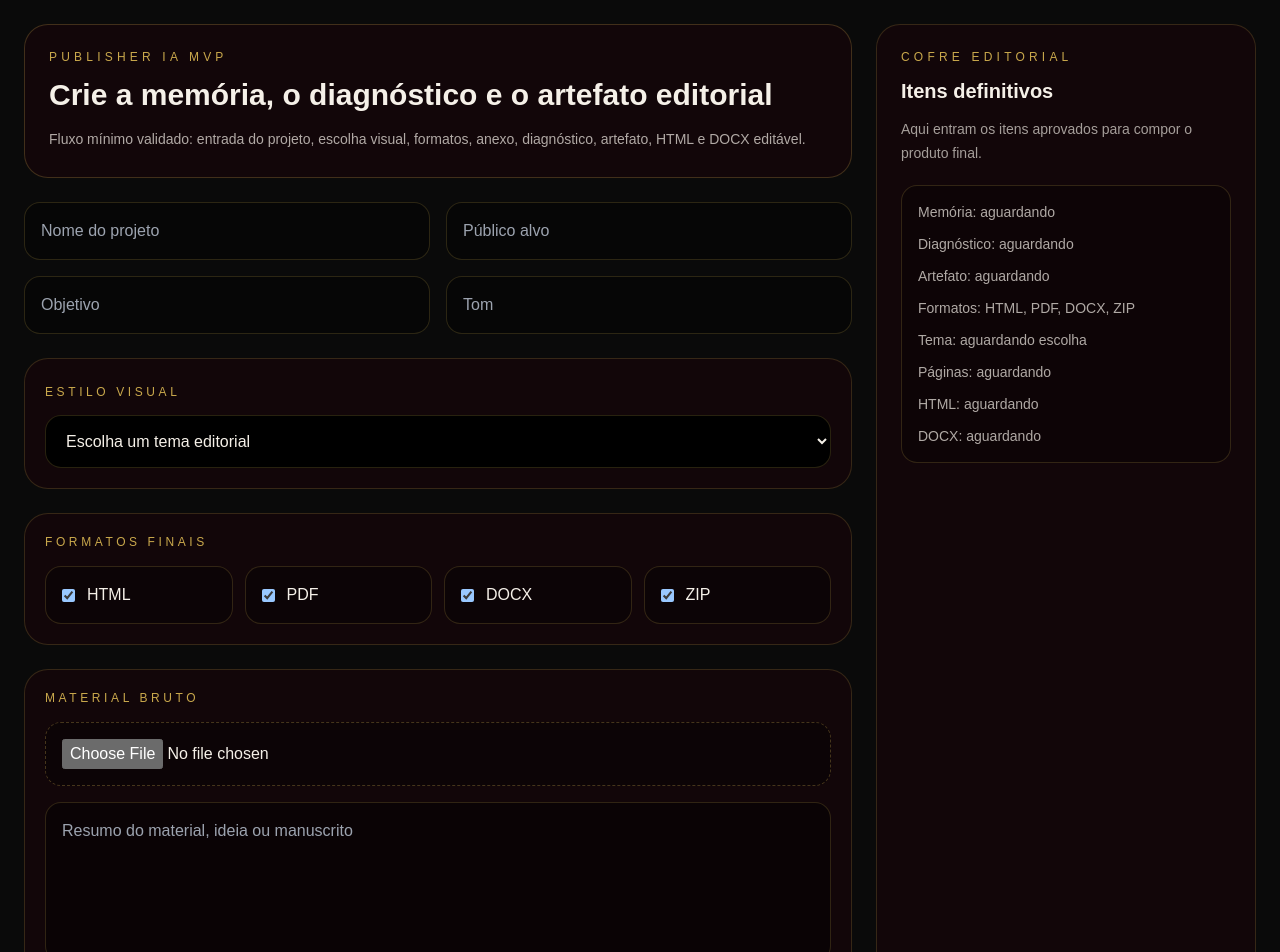
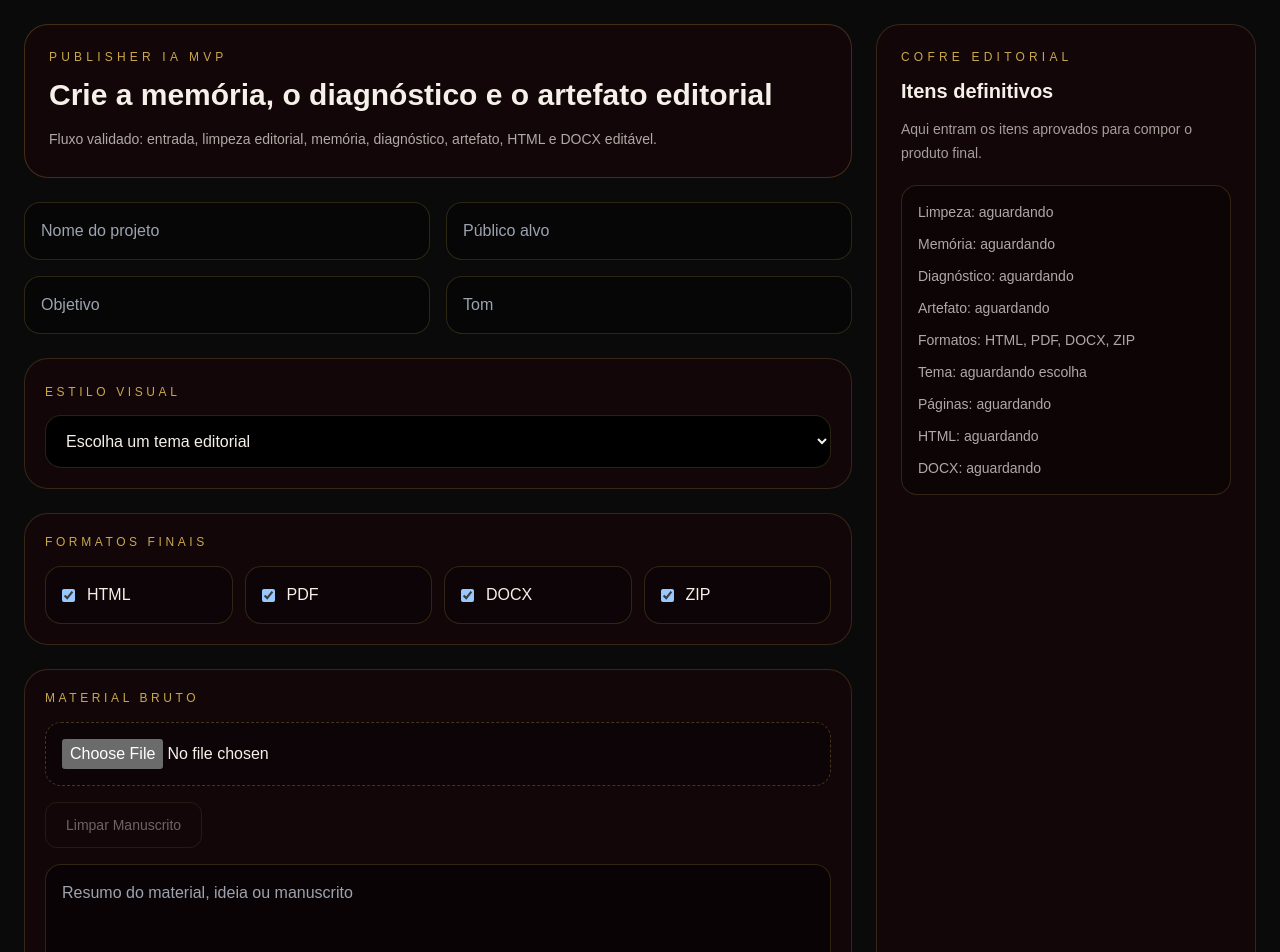
Before and after one commit to Sollimastudio/Tronco-ia, a Next.js app: page /publisher/mvp in a window 1280 px wide. Shown: the top 952 px of the page. Built offline with nearby package versions, Linux system fonts and the light colour scheme.

Commit message:
feat: add manuscript cleaning step to Publisher MVP

```diff
--- a/src/components/PublisherMvp.tsx
+++ b/src/components/PublisherMvp.tsx
@@ -74,7 +74,7 @@ function slugify(value: string) {
     .replace(/(^-|-$)/g, "") || "publisher";
 }
 
-function cleanText(value: string) {
+function baseCleanText(value: string) {
   return String(value || "")
     .replace(/\r/g, "")
     .replace(/[ \t]+/g, " ")
@@ -82,6 +82,104 @@ function cleanText(value: string) {
     .replace(/«[a-z0-9]+/gi, "")
     .replace(/\[(Ds|ss)\]/gi, "")
     .trim();
+}
+
+function repairCommonOcr(value: string) {
+  const replacements: Array<[RegExp, string]> = [
+    [/MANUAL DEAUTOCIRURGIA/gi, "MANUAL DE AUTOCIRURGIA"],
+    [/Autocirurgi\b/gi, "Autocirurgia"],
+    [/semnenhuma/gi, "sem nenhuma"],
+    [/barulhopara/gi, "barulho para"],
+    [/porfalta/gi, "por falta"],
+    [/quefunciona/gi, "que funciona"],
+    [/omundo/gi, "o mundo"],
+    [/muitotempo/gi, "muito tempo"],
+    [/antesde/gi, "antes de"],
+    [/cadadecisão/gi, "cada decisão"],
+    [/sensivel/gi, "sensível"],
+    [/saida/gi, "saída"],
+    [/cium(e|e)/gi, "ciúme"],
+    [/Vítiapítulo\s+inguagem de Vítima/gi, "Vítima"],
+    [/Fofoca comoIdentidade/gi, "Fofoca como Identidade"],
+    [/Instabilidade Emocionalcomo/gi, "Instabilidade Emocional como"],
+    [/Necessidade deAprovação/gi, "Necessidade de Aprovação"],
+    [/Mulher que Testa — ePerde/gi, "Mulher que Testa — e Perde"],
+    [/O Móauto Il/gi, "O Módulo II"],
+    [/MÓDULO!Como/gi, "MÓDULO I\nComo"],
+    [/MÓDULO!Atitudes/gi, "MÓDULO II\nAtitudes"],
+    [/A Ferida O Governo/gi, "A Ferida\n\nO Governo"],
+    [/D Esselivo é pravocê/gi, "Este livro é para você"],
+    [/trêspessoas/gi, "três pessoas"],
+    [/desprendidaassim/gi, "desprendida assim"],
+    [/comportamento funciona\.Funciona/gi, "comportamento funciona.\n\nFunciona"],
+    [/padrão repetido de comportamento/gi, "padrão repetido de comportamento"],
+    [/seescondendo/gi, "se escondendo"],
+    [/externamuda/gi, "externa muda"],
+    [/afrieza/gi, "a frieza"],
+    [/emalgum/gi, "em algum"],
+    [/umsegundo/gi, "um segundo"],
+    [/oddiagnóstico/gi, "o diagnóstico"],
+    [/banalem/gi, "banal em"],
+    [/silênciocomunicando/gi, "silêncio comunicando"],
+    [/noescuta/gi, "na escuta"],
+    [/quando pelo quanto/gi, "quanto pelo quanto"],
+    [/mesmo com quemaama/gi, "mesmo com quem a ama"],
+    [/realou/gi, "real ou"],
+    [/acrença/gi, "a crença"]
+  ];
+
+  return replacements.reduce((current, [pattern, replacement]) => current.replace(pattern, replacement), value);
+}
+
+function isLikelyOcrTrash(chunk: string) {
+  const letters = (chunk.match(/[A-Za-zÀ-ÿ]/g) || []).length;
+  const weird = (chunk.match(/[=<>_#@~^§¢£¬ªº]|RRRN|ffRR|CRET|rdDER|LEO ERR/gi) || []).length;
+  const words = (chunk.match(/[A-Za-zÀ-ÿ]{3,}/g) || []).length;
+
+  return chunk.length < 260 && (weird >= 2 || words < 6 || letters < 40);
+}
+
+function editorialCleanManuscript(value: string) {
+  let text = baseCleanText(value);
+
+  text = text
+    .replace(/Versão convertida para texto OCR para leitura pelo Manus/gi, "")
+    .replace(/Observação:\s*o PDF original parece ter texto com codificação\/fontes que impedem extração limpa\. Esta versão foi feita por OCR; revise acentos, numeração e quebras antes de publicar\./gi, "")
+    .replace(/[“”]/g, '"')
+    .replace(/[‘’]/g, "'")
+    .replace(/[|]/g, " — ")
+    .replace(/\s+([,.!?;:])/g, "$1")
+    .replace(/([.!?])([A-ZÁÉÍÓÚÃÕÇ])/g, "$1\n\n$2")
+    .replace(/([a-záéíóúãõç])([A-ZÁÉÍÓÚÃÕÇ][a-záéíóúãõç])/g, "$1 $2");
+
+  text = repairCommonOcr(text);
+
+  const pageParts = text.split(/\n\s*Página\s+(\d+)\s*\n/gi);
+
+  if (pageParts.length > 1) {
+    const intro = baseCleanText(pageParts[0]);
+    const rebuilt: string[] = intro ? [intro] : [];
+
+    for (let index = 1; index < pageParts.length; index += 2) {
+      const pageNumber = pageParts[index];
+      const body = repairCommonOcr(baseCleanText(pageParts[index + 1] || ""));
+
+      if (!body || isLikelyOcrTrash(body)) continue;
+
+      rebuilt.push(`Página ${pageNumber}\n\n${body}`);
+    }
+
+    text = rebuilt.join("\n\n");
+  }
+
+  return text
+    .replace(/\n{3,}/g, "\n\n")
+    .replace(/ {2,}/g, " ")
+    .trim();
+}
+
+function cleanText(value: string) {
+  return baseCleanText(value);
 }
 
 function extractTitleFromBody(body: string, fallback: string) {
@@ -107,7 +205,8 @@ function splitManuscriptIntoPages(source: string): ManuscriptPage[] {
   const chunks = cleaned
     .split(/\n\s*Página\s+\d+\s*\n/gi)
     .map((chunk) => cleanText(chunk))
-    .filter((chunk) => chunk.length > 40);
+    .filter((chunk) => chunk.length > 40)
+    .filter((chunk) => !isLikelyOcrTrash(chunk));
 
   if (chunks.length > 1) {
     return chunks.map((chunk, index) => ({
@@ -271,6 +370,7 @@ export function PublisherMvp() {
   const [artifact, setArtifact] = useState<Artifact | null>(null);
   const [htmlStatus, setHtmlStatus] = useState("");
   const [docxStatus, setDocxStatus] = useState("");
+  const [cleanStatus, setCleanStatus] = useState("");
 
   const extractedPageCount = useMemo(() => splitManuscriptIntoPages(sourceSummary).length, [sourceSummary]);
 
@@ -287,6 +387,7 @@ export function PublisherMvp() {
 
     setAttachedFileName(file.name);
     setSourceSummary("Processando arquivo...");
+    setCleanStatus("");
 
     const formData = new FormData();
     formData.append("file", file);
@@ -315,6 +416,23 @@ export function PublisherMvp() {
           : "Erro ao processar arquivo."
       );
     }
+  }
+
+  function cleanManuscript() {
+    const beforeLength = sourceSummary.length;
+    const beforePages = splitManuscriptIntoPages(sourceSummary).length;
+    const cleaned = editorialCleanManuscript(sourceSummary);
+    const afterPages = splitManuscriptIntoPages(cleaned).length;
+
+    setSourceSummary(cleaned);
+    setMemory(null);
+    setDiagnosis(null);
+    setArtifact(null);
+    setHtmlStatus("");
+    setDocxStatus("");
+    setCleanStatus(
+      `Manuscrito limpo: ${beforeLength.toLocaleString("pt-BR")} caracteres tratados; ${beforePages} → ${afterPages} páginas/seções úteis.`
+    );
   }
 
   function createMemory() {
@@ -353,7 +471,7 @@ export function PublisherMvp() {
         extractedPageCount ? `Foram detectadas ${extractedPageCount} páginas/seções no manuscrito.` : "O manuscrito ainda precisa ser segmentado."
       ],
       gaps: [
-        "Ainda falta revisão editorial humana ou IA avançada para limpar OCR e corrigir títulos.",
+        "Ainda falta revisão editorial humana ou IA avançada para polimento fino do texto.",
         "Ainda falta mapear onde entrarão infográficos, mapas mentais e exercícios.",
         "Ainda falta transformar o material bruto em texto final reescrito por página.",
         "PDF final exige motor de conversão visual na próxima etapa."
@@ -479,7 +597,7 @@ export function PublisherMvp() {
             <p className="text-xs uppercase tracking-[0.35em] text-[#C9A84C]">Publisher IA MVP</p>
             <h1 className="mt-3 text-3xl font-semibold">Crie a memória, o diagnóstico e o artefato editorial</h1>
             <p className="mt-3 text-sm leading-7 text-[#F5F0E8]/70">
-              Fluxo mínimo validado: entrada do projeto, escolha visual, formatos, anexo, diagnóstico, artefato, HTML e DOCX editável.
+              Fluxo validado: entrada, limpeza editorial, memória, diagnóstico, artefato, HTML e DOCX editável.
             </p>
           </div>
 
@@ -515,6 +633,12 @@ export function PublisherMvp() {
             <input type="file" accept=".txt,.md,.pdf,.doc,.docx" className="mt-4 w-full rounded-2xl border border-dashed border-[#C9A84C]/30 bg-black/30 p-4" onChange={(event) => handleFile(event.target.files?.[0])} />
             {attachedFileName && <p className="mt-3 text-sm text-[#F5F0E8]/70">Arquivo anexado: {attachedFileName}</p>}
             {extractedPageCount > 0 && <p className="mt-2 text-sm text-[#C9A84C]">{extractedPageCount} páginas/seções detectadas no manuscrito.</p>}
+            <div className="mt-4 flex flex-wrap gap-3">
+              <button onClick={cleanManuscript} disabled={!sourceSummary || sourceSummary === "Processando arquivo..."} className="rounded-xl border border-[#C9A84C]/30 px-5 py-3 text-sm text-[#F5F0E8] disabled:opacity-40">
+                Limpar Manuscrito
+              </button>
+              {cleanStatus && <span className="self-center text-sm text-[#C9A84C]">{cleanStatus}</span>}
+            </div>
             <textarea className="mt-4 min-h-40 w-full rounded-2xl border border-[#C9A84C]/20 bg-black/40 p-4 outline-none" placeholder="Resumo do material, ideia ou manuscrito" value={sourceSummary} onChange={(event) => setSourceSummary(event.target.value)} />
           </div>
 
@@ -567,6 +691,7 @@ export function PublisherMvp() {
           <h2 className="mt-3 text-xl font-semibold">Itens definitivos</h2>
           <p className="mt-3 text-sm leading-6 text-[#F5F0E8]/65">Aqui entram os itens aprovados para compor o produto final.</p>
           <div className="mt-5 space-y-3 rounded-2xl border border-[#C9A84C]/20 bg-black/25 p-4 text-sm text-[#F5F0E8]/70">
+            <p>Limpeza: {cleanStatus ? "aplicada" : "aguardando"}</p>
             <p>Memória: {memory ? "criada" : "aguardando"}</p>
             <p>Diagnóstico: {diagnosis ? "criado" : "aguardando"}</p>
             <p>Artefato: {artifact ? "aprovado" : "aguardando"}</p>
```
